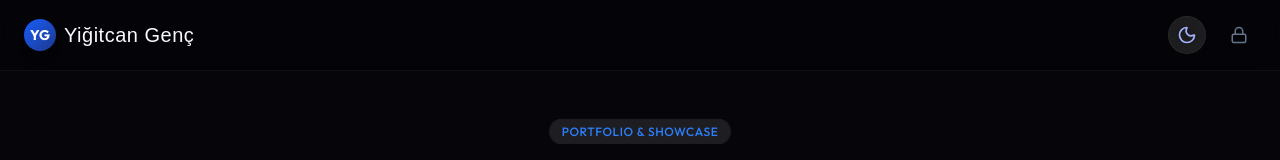
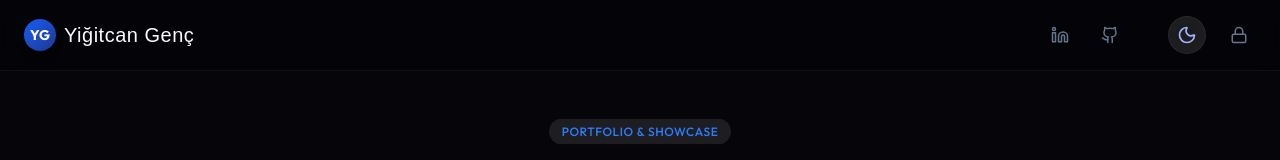
Before and after one commit to gencyigitcan/website, a Next.js app: page / in a window 1280 px wide. Shown: the top 160 px of the page. Built offline with nearby package versions, Linux system fonts and the light colour scheme; no server answers; the database is empty; a web font is replaced by a local one.

Commit message:
feat: add linkedin and github buttons to navbar

```diff
--- a/components/Navbar.tsx
+++ b/components/Navbar.tsx
@@ -1,6 +1,6 @@
 import Link from 'next/link'
 import ThemeSwitcher from './ThemeSwitcher'
-import { Lock } from 'lucide-react'
+import { Lock, Linkedin, Github } from 'lucide-react'
 
 export default function Navbar() {
     return (
@@ -15,12 +15,34 @@ export default function Navbar() {
                     </span>
                 </Link>
 
-                <div className="flex items-center gap-4">
+                <div className="flex items-center gap-2 md:gap-4">
+                    <a
+                        href="https://www.linkedin.com/in/gencyigitcan1/"
+                        target="_blank"
+                        rel="noopener noreferrer"
+                        className="p-2 rounded-full hover:bg-black/5 dark:hover:bg-white/10 transition-all text-fg-muted hover:text-[#0077b5] dark:hover:text-[#0077b5] hover:scale-110 active:scale-95"
+                        aria-label="LinkedIn"
+                    >
+                        <Linkedin size={18} />
+                    </a>
+
+                    <a
+                        href="https://github.com/gencyigitcan"
+                        target="_blank"
+                        rel="noopener noreferrer"
+                        className="p-2 rounded-full hover:bg-black/5 dark:hover:bg-white/10 transition-all text-fg-muted hover:text-black dark:hover:text-white hover:scale-110 active:scale-95"
+                        aria-label="GitHub"
+                    >
+                        <Github size={18} />
+                    </a>
+
+                    <span className="w-px h-4 bg-black/10 dark:bg-white/10 mx-1 hidden md:block"></span>
+
                     <ThemeSwitcher />
 
                     <Link
                         href="/admin"
-                        className="p-2 rounded-full hover:bg-black/5 dark:hover:bg-white/10 transition-colors text-fg-muted hover:text-blue-600 dark:hover:text-blue-400"
+                        className="p-2 rounded-full hover:bg-black/5 dark:hover:bg-white/10 transition-all text-fg-muted hover:text-blue-600 dark:hover:text-blue-400 hover:scale-110 active:scale-95"
                         aria-label="Admin Login"
                     >
                         <Lock size={18} />
```
